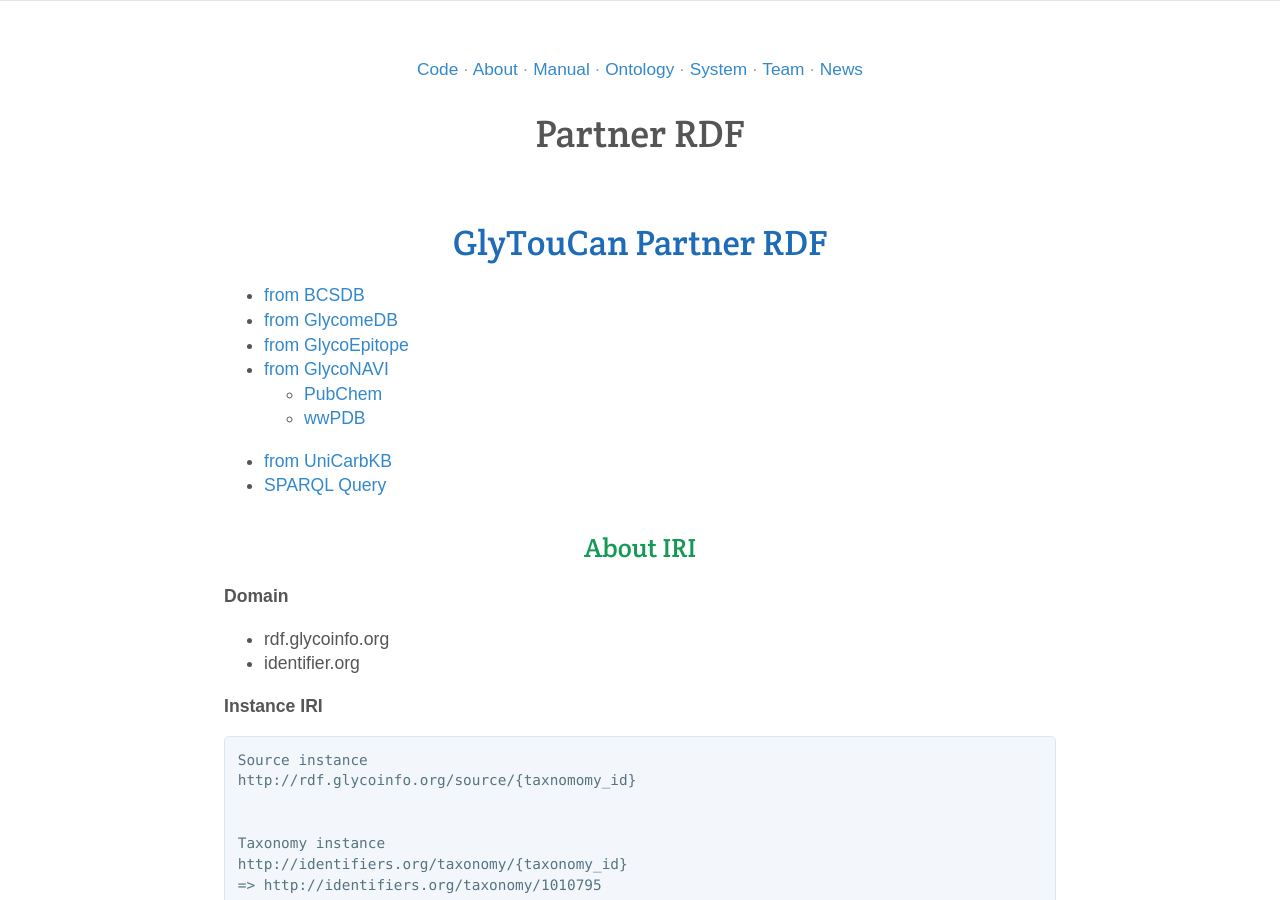
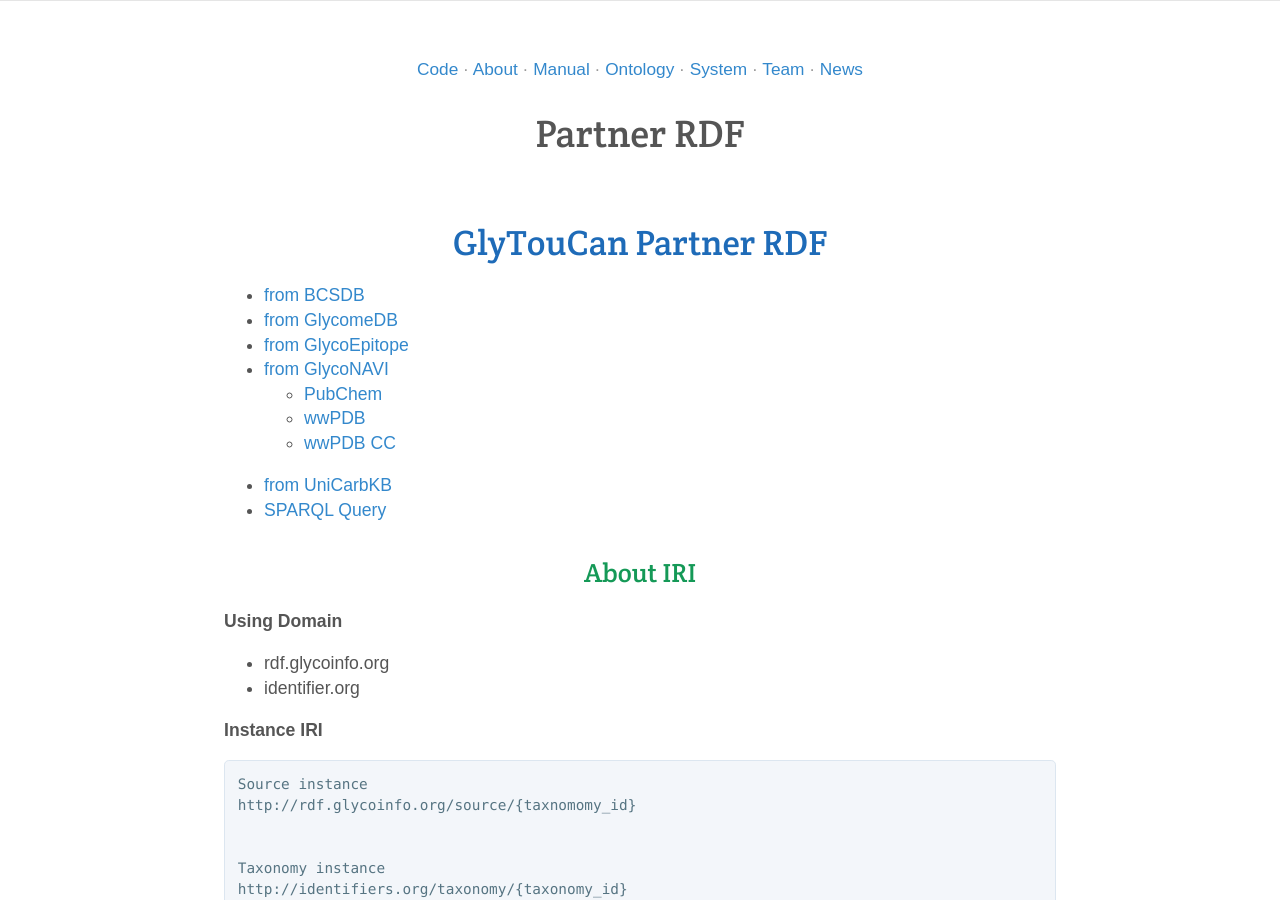
Before and after one commit to glytoucan/glytoucan, a Jekyll site: the page built from system/rdf/partnerRdf.md, in a window 1280 px wide and 900 px high. Built offline with Jekyll 4.4.1, drawn with Linux system fonts in a browser that asks for light colours; nearby versions of some CDN libraries; some of the changed lines change nothing that is shown.

Commit message:
fixed partner rdf doc

````diff
--- a/system/rdf/partnerRdf.md
+++ b/system/rdf/partnerRdf.md
@@ -13,13 +13,14 @@
 * [from GlycoNAVI](#from GlycoNAVI)
 	* [PubChem](#pubchem)
 	* [wwPDB](#wwpdb)
+	* [wwPDB CC](#wwpdb cc)
 * [from UniCarbKB](#from UniCarbKB)
 * [SPARQL Query](#SPARQL Query)
 
 
 ##  About IRI
 
-**Domain**
+**Using Domain**
 
 - rdf.glycoinfo.org
 - identifier.org
@@ -314,7 +315,7 @@
 ```
 
 
-<a name="wwwpdb"> wwPDB members
+<a name="wwpdb"> wwPDB members
 [return to menu](#menu)
 
 * PDBj
@@ -362,7 +363,8 @@
 
 OK http://rdf.wwpdb.org/pdb/3s0k
 
-**In the case of CC**
+<a name="wwpdb cc"> **In the case of CC**
+[return to menu](#menu)
 
 * PDBj CC
 * PDBe CC
@@ -413,7 +415,7 @@
 ```
 
 
-### <a name="from GlycoNAVI">from UniCarbKB
+### <a name="from UniCarbKB"> from UniCarbKB
 [return to menu](#menu)
 
 GRAPH : `<http://rdf.glytoucan.org/partner/unicarbkb>`
````
